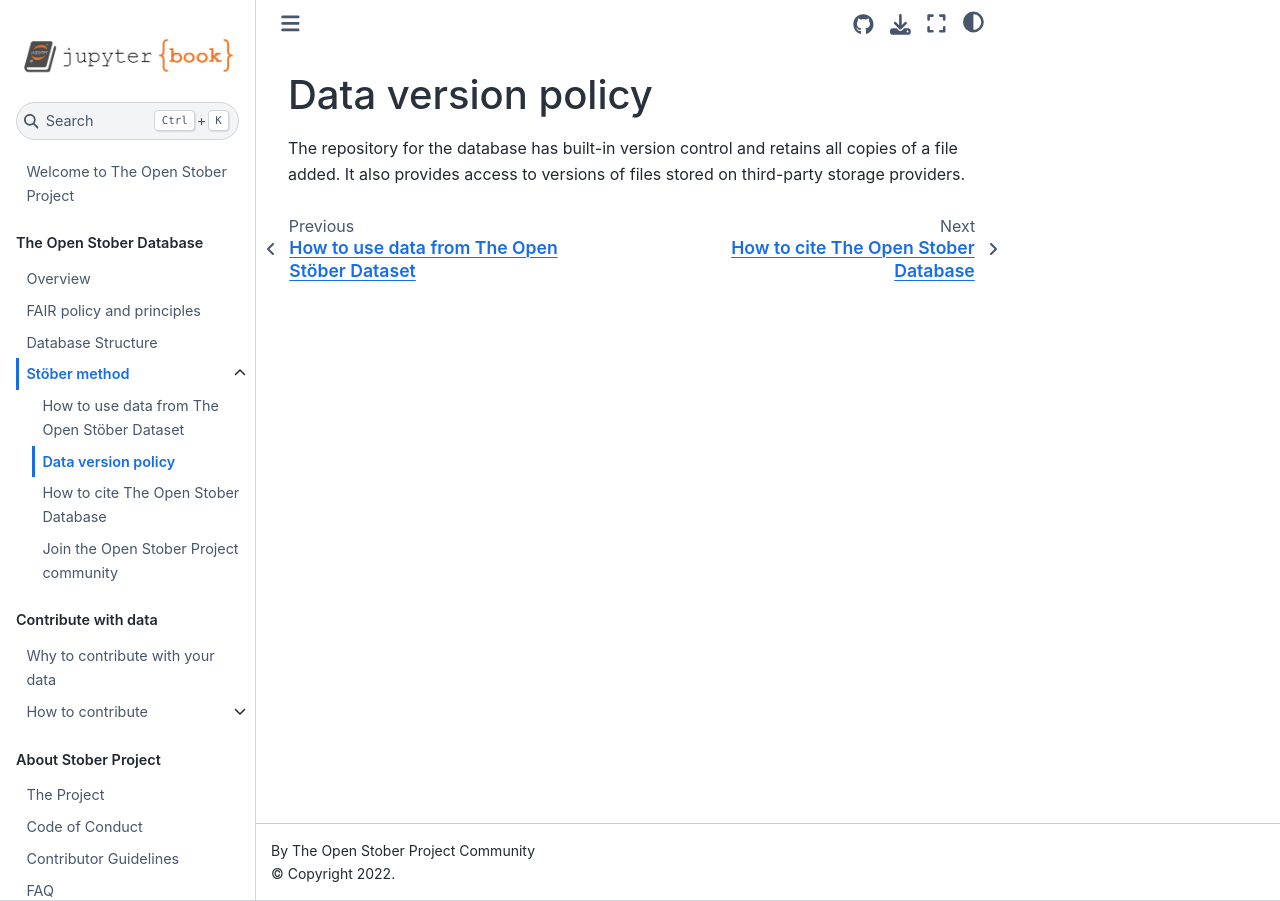
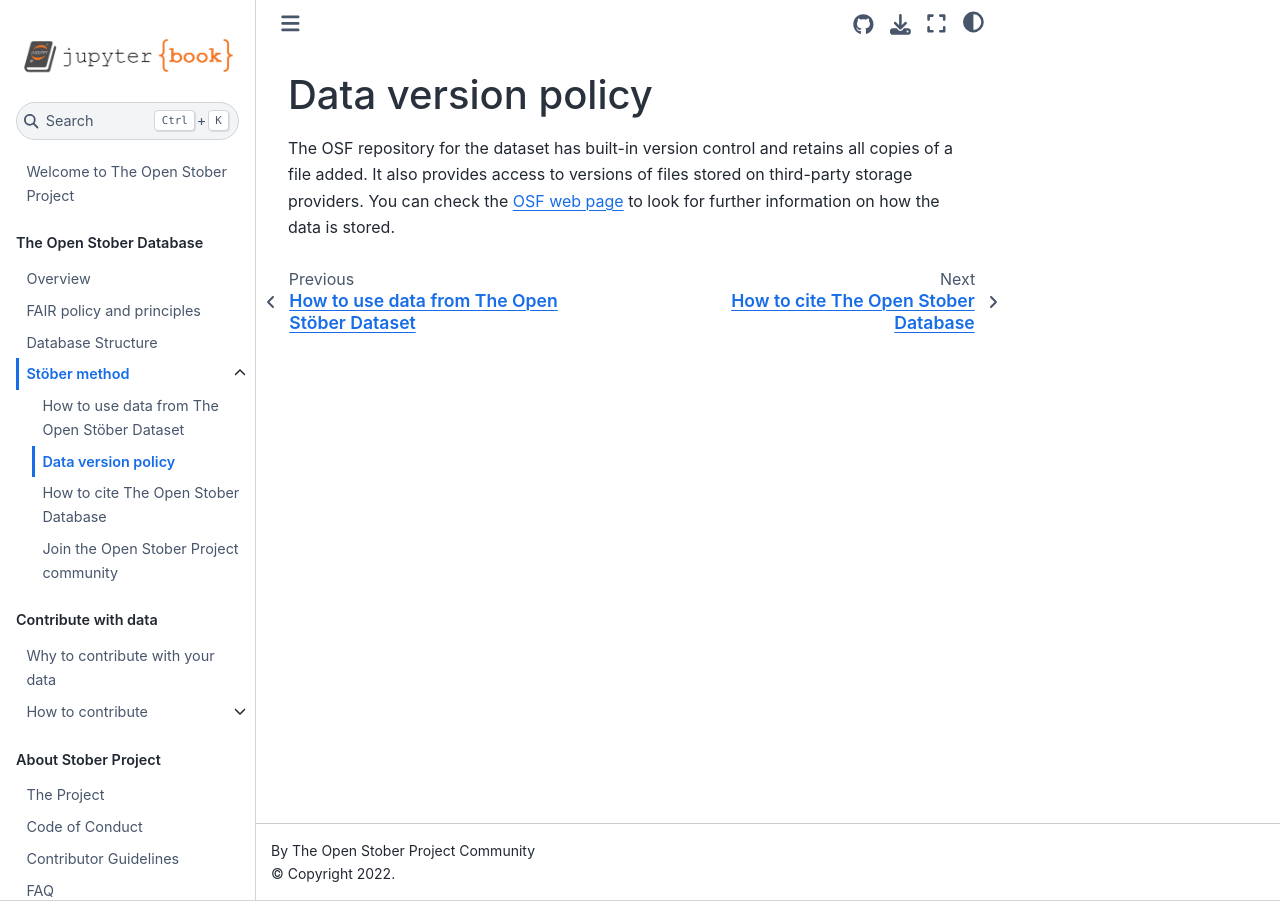
Before and after one commit to open-nanosystems/open-stober-project, a Jupyter Book: the page built from docs/database/data-version-policy.md, in a window 1280 px wide. Built offline with Jupyter Book 1.0.4 settings and Sphinx 7.4.7 and the Sphinx Book theme 1.1.4, drawn with Linux system fonts in a browser that asks for light colours.

Commit message:
Update data-version-policy.md

```diff
--- a/docs/database/data-version-policy.md
+++ b/docs/database/data-version-policy.md
@@ -1,2 +1,2 @@
 # Data version policy
-The repository for the database has built-in version control and retains all copies of a file added. It also provides access to versions of files stored on third-party storage providers.
+The OSF repository for the dataset has built-in version control and retains all copies of a file added. It also provides access to versions of files stored on third-party storage providers. You can check the [OSF web page](https://help.osf.io/hc/en-us) to look for further information on how the data is stored.
```
